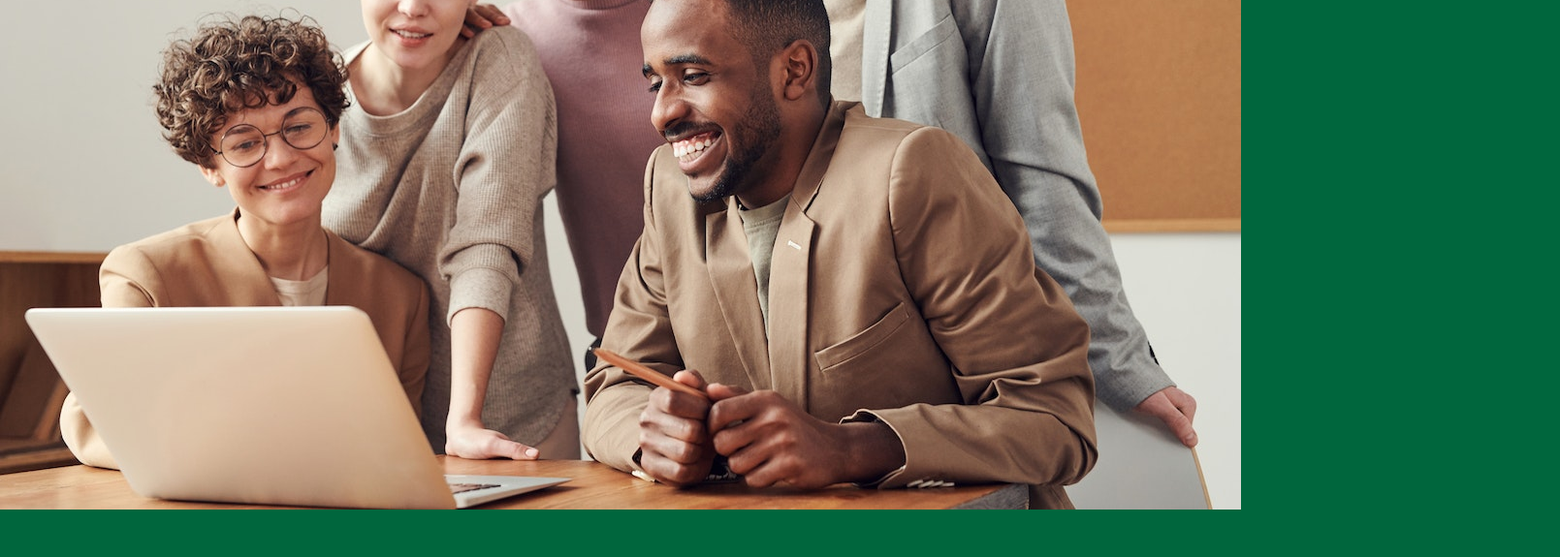
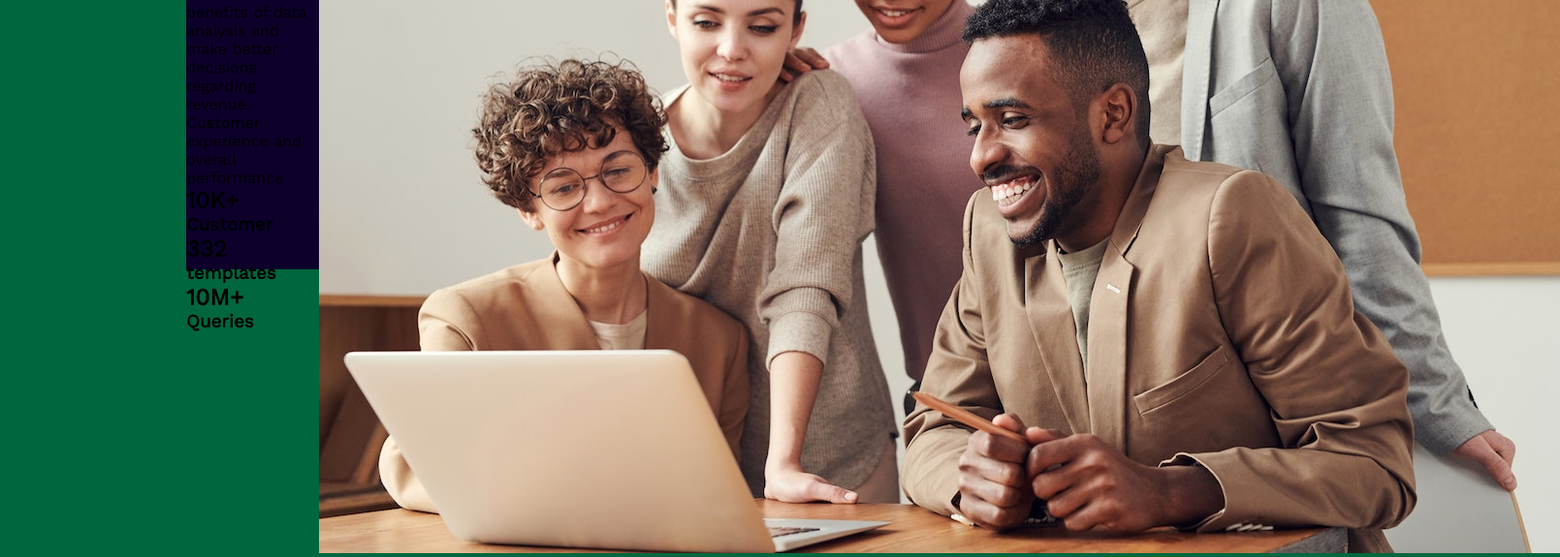
Before and after one commit to Nafiz-Al-Turabi/flexbox, a plain HTML site: page index.html in a window 1280 px wide. Shown: the part 402-977 px from the top of the page at 97% size, 1609 px wide, since content can reach past the window. Before the commit the page ends 932 px from the top, so only its background shows below. Drawn offline with nearby package versions, Linux system fonts and the light colour scheme.

Commit message:
2nd commit

```diff
--- a/style.css
+++ b/style.css
@@ -16,3 +16,10 @@ body {
     justify-content: center;
     align-items: center;
 }
+
+.container {
+    background-color: #0d002b;
+    height: 70Vh;
+    width: 70%;
+    display: flex;
+}
```
